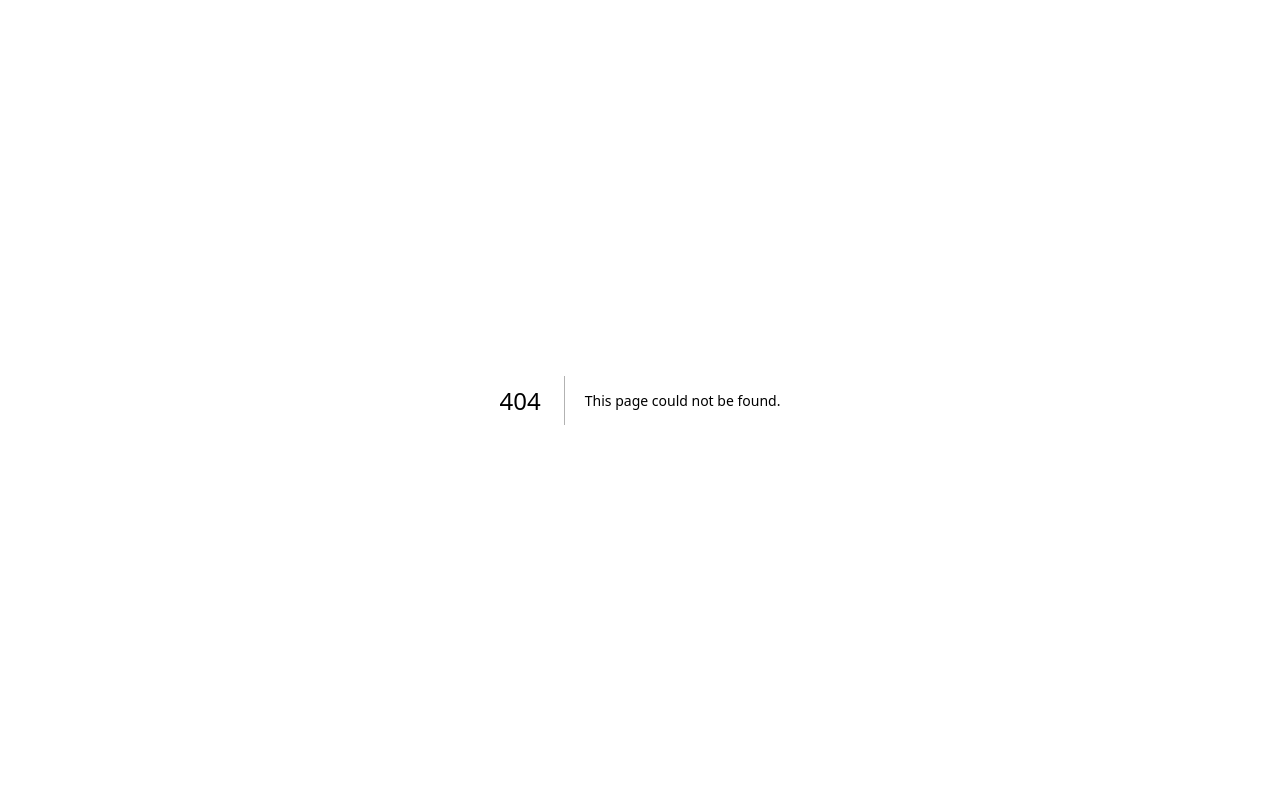
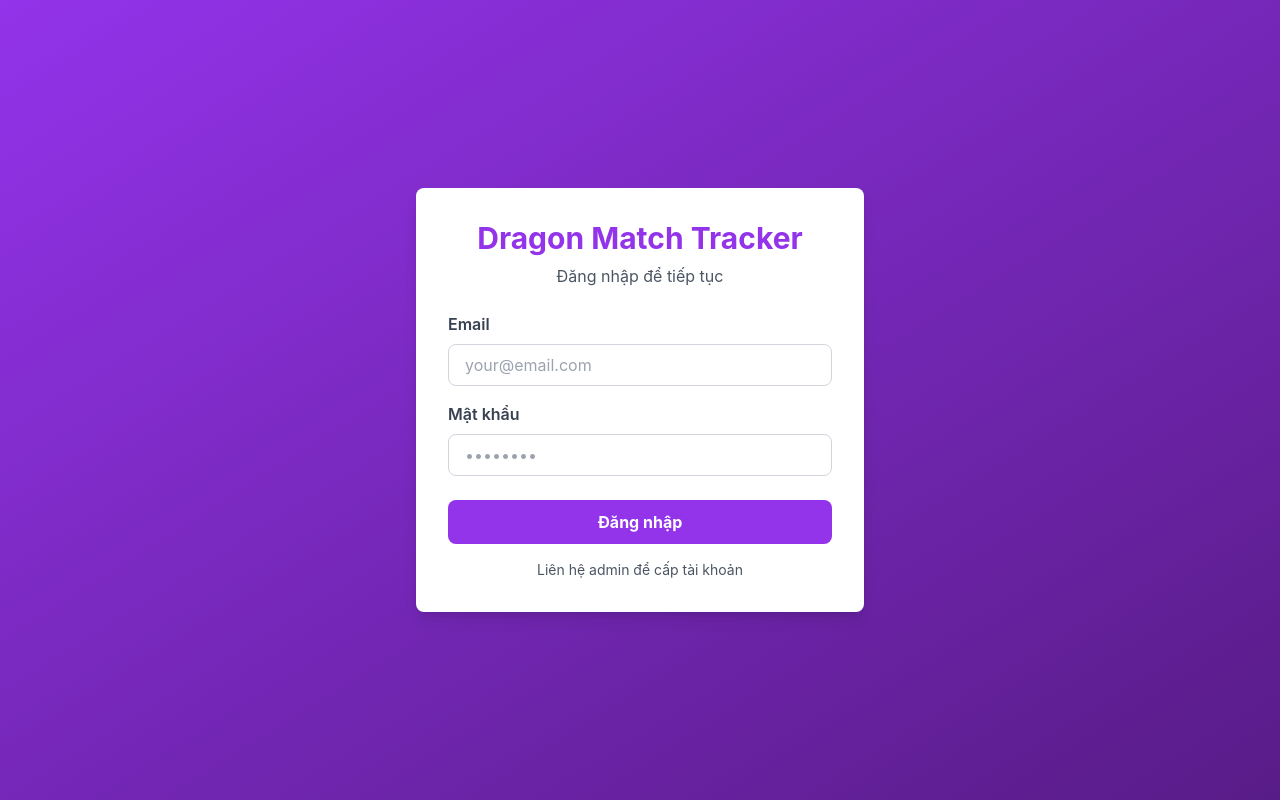
Before and after one commit to chuongbang/match-tracker, a Next.js app: page /login in a window 1280 px wide. Before the commit this address had no page. Built offline with nearby package versions, Linux system fonts and the light colour scheme; no server answers.

Commit message:
add login auth

```diff
--- a/components/Header.js
+++ b/components/Header.js
@@ -1,11 +1,14 @@
 import { useState, useEffect } from 'react'
+import { useRouter } from 'next/router'
+import { signOut } from '../lib/supabase'
 
-export default function Header({ date, serviceFee, perMatchReward, sessionId, onAdd, onServiceFeeChange, onPerMatchChange, onReports, onPlayers, onChangeDate }) {
+export default function Header({ date, serviceFee, perMatchReward, sessionId, onAdd, onServiceFeeChange, onPerMatchChange, onReports, onPlayers, onChangeDate, user }) {
   const [editingFee, setEditingFee] = useState(false)
   const [editingReward, setEditingReward] = useState(false)
   const [feeInput, setFeeInput] = useState(serviceFee)
   const [rewardInput, setRewardInput] = useState(perMatchReward)
   const [mounted, setMounted] = useState(false)
+  const router = useRouter()
 
   useEffect(() => {
     setMounted(true)
@@ -57,10 +60,28 @@ export default function Header({ date, serviceFee, perMatchReward, sessionId, on
     }
   }
 
+  const handleLogout = async () => {
+    await signOut()
+    router.push('/login')
+  }
+
   if (!mounted) return null
 
   return (
     <div className="flex flex-col gap-2 p-2 md:p-4 bg-white/90 rounded">
+      {/* User info + Logout */}
+      {user && (
+        <div className="flex justify-between items-center text-xs md:text-sm mb-2">
+          <span className="text-gray-600">Đăng nhập: <strong>{user.email}</strong></span>
+          <button
+            onClick={handleLogout}
+            className="bg-red-500 hover:bg-red-600 text-white px-2 py-1 rounded text-xs"
+          >
+            Đăng xuất
+          </button>
+        </div>
+      )}
+
       {/* Row 1: Date + Change button */}
       <div className="flex items-center justify-between gap-2 flex-wrap">
         <div className="bg-indigo-100 rounded px-2 md:px-3 py-1 md:py-2 font-medium text-sm md:text-base flex items-center gap-1">
--- a/lib/supabase.js
+++ b/lib/supabase.js
@@ -6,3 +6,24 @@ const supabaseAnonKey = process.env.NEXT_PUBLIC_SUPABASE_ANON_KEY
 export const supabase = supabaseUrl && supabaseAnonKey ? createClient(supabaseUrl, supabaseAnonKey) : null
 
 export const isSupabaseConfigured = () => !!supabase
+
+// Auth helpers
+export const signUp = (email, password) => {
+  return supabase.auth.signUp({ email, password })
+}
+
+export const signIn = (email, password) => {
+  return supabase.auth.signInWithPassword({ email, password })
+}
+
+export const signOut = () => {
+  return supabase.auth.signOut()
+}
+
+export const getSession = () => {
+  return supabase.auth.getSession()
+}
+
+export const onAuthStateChange = (callback) => {
+  return supabase.auth.onAuthStateChange(callback)
+}
--- a/pages/_app.js
+++ b/pages/_app.js
@@ -1,7 +1,43 @@
 import '../styles/globals.css'
 import Head from 'next/head'
+import { useEffect, useState } from 'react'
+import { useRouter } from 'next/router'
+import { onAuthStateChange } from '../lib/supabase'
+
+const publicPages = ['/login', '/signup']
 
 export default function App({ Component, pageProps }) {
+  const router = useRouter()
+  const [user, setUser] = useState(null)
+  const [loading, setLoading] = useState(true)
+
+  useEffect(() => {
+    // Check auth state
+    const { data: authListener } = onAuthStateChange((event, session) => {
+      setUser(session?.user || null)
+      setLoading(false)
+    })
+
+    return () => {
+      authListener?.subscription?.unsubscribe()
+    }
+  }, [])
+
+  useEffect(() => {
+    // Redirect to login if not authenticated
+    if (!loading && !user && !publicPages.includes(router.pathname)) {
+      router.push('/login')
+    }
+  }, [user, loading, router.pathname])
+
+  if (loading) {
+    return (
+      <div className="flex items-center justify-center min-h-screen">
+        <p>Đang tải...</p>
+      </div>
+    )
+  }
+
   return (
     <>
       <Head>
@@ -11,7 +47,7 @@ export default function App({ Component, pageProps }) {
         <link rel="shortcut icon" href="/bmt_favicon.png" />
         <meta name="viewport" content="width=device-width, initial-scale=1" />
       </Head>
-      <Component {...pageProps} />
+      <Component {...pageProps} user={user} />
     </>
   )
 }
--- a/pages/index.js
+++ b/pages/index.js
@@ -15,7 +15,7 @@ function computeTotal(player, serviceFee, perMatchReward) {
     : serviceFee + (player.losses - player.wins) * perMatchReward
 }
 
-export default function Home() {
+export default function Home({ user }) {
   const [view, setView] = useState('session') // 'session', 'reports', 'players'
   const [players, setPlayers] = useState([])
   const [masterPlayers, setMasterPlayers] = useState([])
@@ -239,6 +239,7 @@ export default function Home() {
           onReports={() => setView('reports')}
           onPlayers={() => setView('players')}
           onChangeDate={() => setShowSessionSelector(true)}
+          user={user}
         />
 
         <div className="grid grid-cols-2 md:grid-cols-6 gap-2 md:gap-3 p-2 md:p-4">
--- /dev/null
+++ b/pages/login.js
@@ -0,0 +1,92 @@
+import { useState } from 'react'
+import { useRouter } from 'next/router'
+import { signIn } from '../lib/supabase'
+
+export default function Login() {
+  const [email, setEmail] = useState('')
+  const [password, setPassword] = useState('')
+  const [error, setError] = useState('')
+  const [loading, setLoading] = useState(false)
+  const router = useRouter()
+
+  const handleSubmit = async (e) => {
+    e.preventDefault()
+    setLoading(true)
+    setError('')
+
+    try {
+      const { data, error } = await signIn(email, password)
+
+      if (error) {
+        setError(error.message)
+        return
+      }
+
+      // Đăng nhập thành công
+      router.push('/')
+    } catch (err) {
+      setError('Lỗi: ' + err.message)
+    } finally {
+      setLoading(false)
+    }
+  }
+
+  return (
+    <div className="min-h-screen flex items-center justify-center bg-gradient-to-br from-purple-600 to-purple-900">
+      <div className="bg-white rounded-lg shadow-lg p-8 w-full max-w-md">
+        <h1 className="text-3xl font-bold text-center mb-2 text-purple-600">
+          Dragon Match Tracker
+        </h1>
+        <p className="text-center text-gray-600 mb-6">Đăng nhập để tiếp tục</p>
+
+        {error && (
+          <div className="bg-red-100 border border-red-400 text-red-700 px-4 py-3 rounded mb-4">
+            {error}
+          </div>
+        )}
+
+        <form onSubmit={handleSubmit}>
+          <div className="mb-4">
+            <label className="block text-gray-700 font-semibold mb-2">
+              Email
+            </label>
+            <input
+              type="email"
+              value={email}
+              onChange={(e) => setEmail(e.target.value)}
+              required
+              className="w-full px-4 py-2 border border-gray-300 rounded-lg focus:outline-none focus:ring-2 focus:ring-purple-600"
+              placeholder="your@email.com"
+            />
+          </div>
+
+          <div className="mb-6">
+            <label className="block text-gray-700 font-semibold mb-2">
+              Mật khẩu
+            </label>
+            <input
+              type="password"
+              value={password}
+              onChange={(e) => setPassword(e.target.value)}
+              required
+              className="w-full px-4 py-2 border border-gray-300 rounded-lg focus:outline-none focus:ring-2 focus:ring-purple-600"
+              placeholder="••••••••"
+            />
+          </div>
+
+          <button
+            type="submit"
+            disabled={loading}
+            className="w-full bg-purple-600 hover:bg-purple-700 text-white font-bold py-2 px-4 rounded-lg transition disabled:opacity-50 disabled:cursor-not-allowed"
+          >
+            {loading ? 'Đang đăng nhập...' : 'Đăng nhập'}
+          </button>
+        </form>
+
+        <p className="text-center text-gray-600 text-sm mt-4">
+          Liên hệ admin để cấp tài khoản
+        </p>
+      </div>
+    </div>
+  )
+}
```
